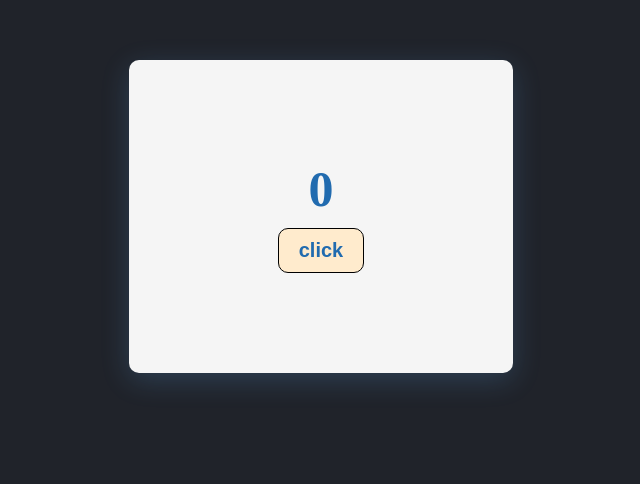
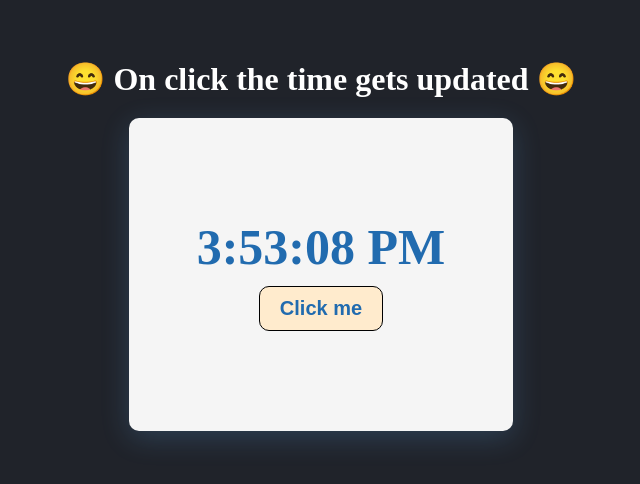
Before and after one commit to Dev-anuj/react_dailycommit, a React (Create React App) app: page / in a window 1280 px wide. Shown: the part 140-624 px from the top of the page, without its empty margins (319-959 px from the left). Built offline with nearby package versions, Linux system fonts and the light colour scheme; a web font is replaced by a local one.

Commit message:
hook time challenge

```diff
--- a/src/App.jsx
+++ b/src/App.jsx
@@ -15,6 +15,7 @@ import Match from './Match';
 
 import Notmatch from './Notmatch';
 import Hook from './Hook';
+import Hooktimechallenge from './Hooktimechallenge';
 
 // const type="Action";
 
@@ -60,16 +61,18 @@ function App(){
        </div>
        </div>
 
-       */ }
-     <div className='hookdesign'>
+       <div className='hookdesign'>
        <Hook
        thing={0} />
 
       </div>
 
+       */ }
 
 
-
+        <div className="hookdesign">
+        <Hooktimechallenge />
+        </div>
     </>
     );
 }
--- /dev/null
+++ b/src/Hooktimechallenge.jsx
@@ -0,0 +1,37 @@
+import React, { useState } from 'react';
+
+const x=()=>{
+    return (
+        new Date().toLocaleTimeString()
+        );
+}
+
+const Hooktimechallenge=()=>{
+
+const State=useState;
+const[old,now]=useState(x());
+
+
+    const changeoftime=()=>{
+        return(
+            now(new Date().toLocaleTimeString())
+
+        );
+    }
+
+
+    return(
+       <>
+       <h1 style={{color:'white',marginBottom:'20px'}}> 😄 On click the time gets updated 😄</h1>
+       <div className="hookbox">
+
+            <h1 className="hooktext">{old}</h1>
+            <button className="hookbutton" onClick={changeoftime}>Click me</button>
+        </div>
+       </>
+    );
+
+
+}
+
+export default Hooktimechallenge;
```
Also changed, not shown: 1 other file (tests, documents, lock files or other folders).
